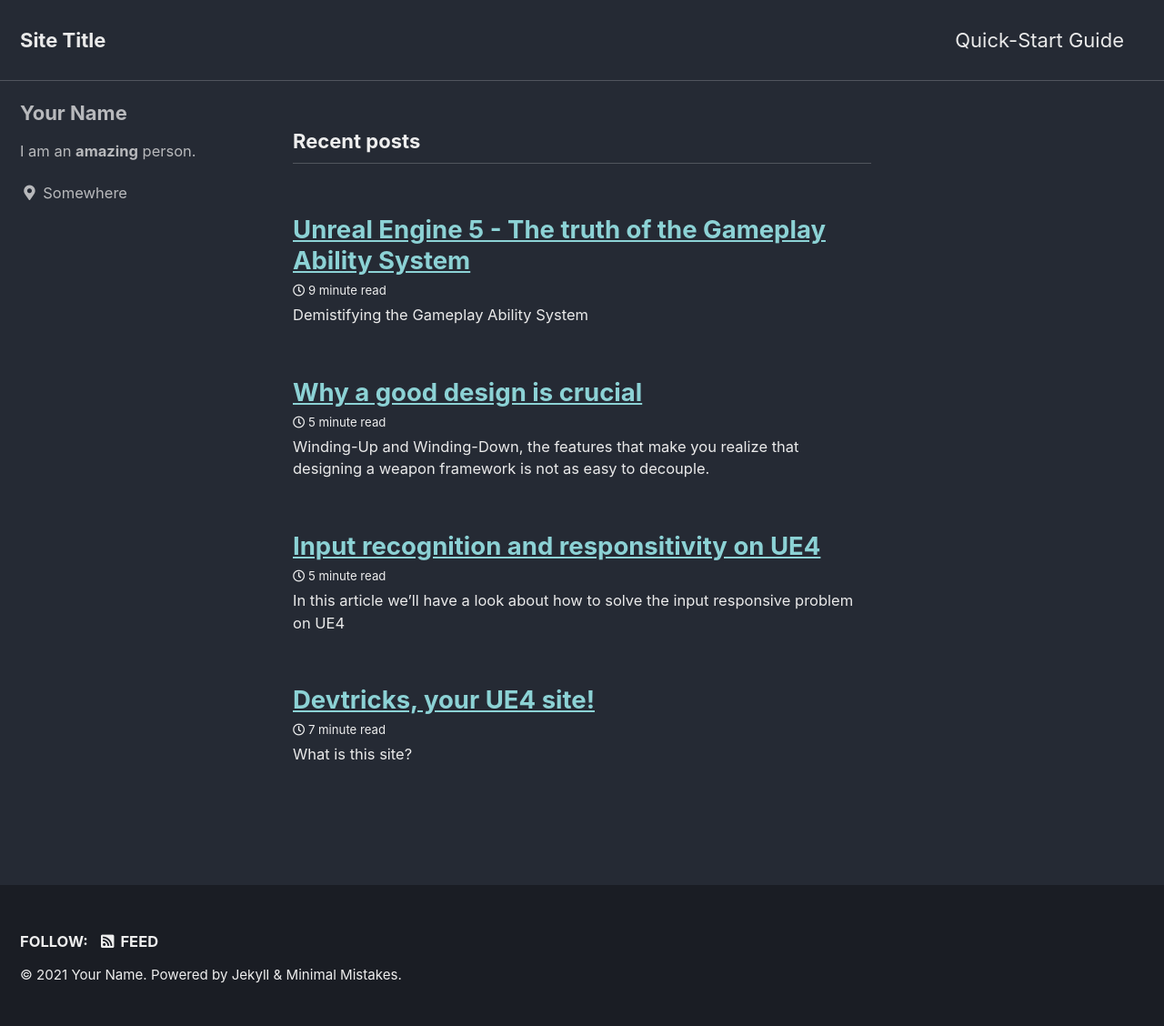
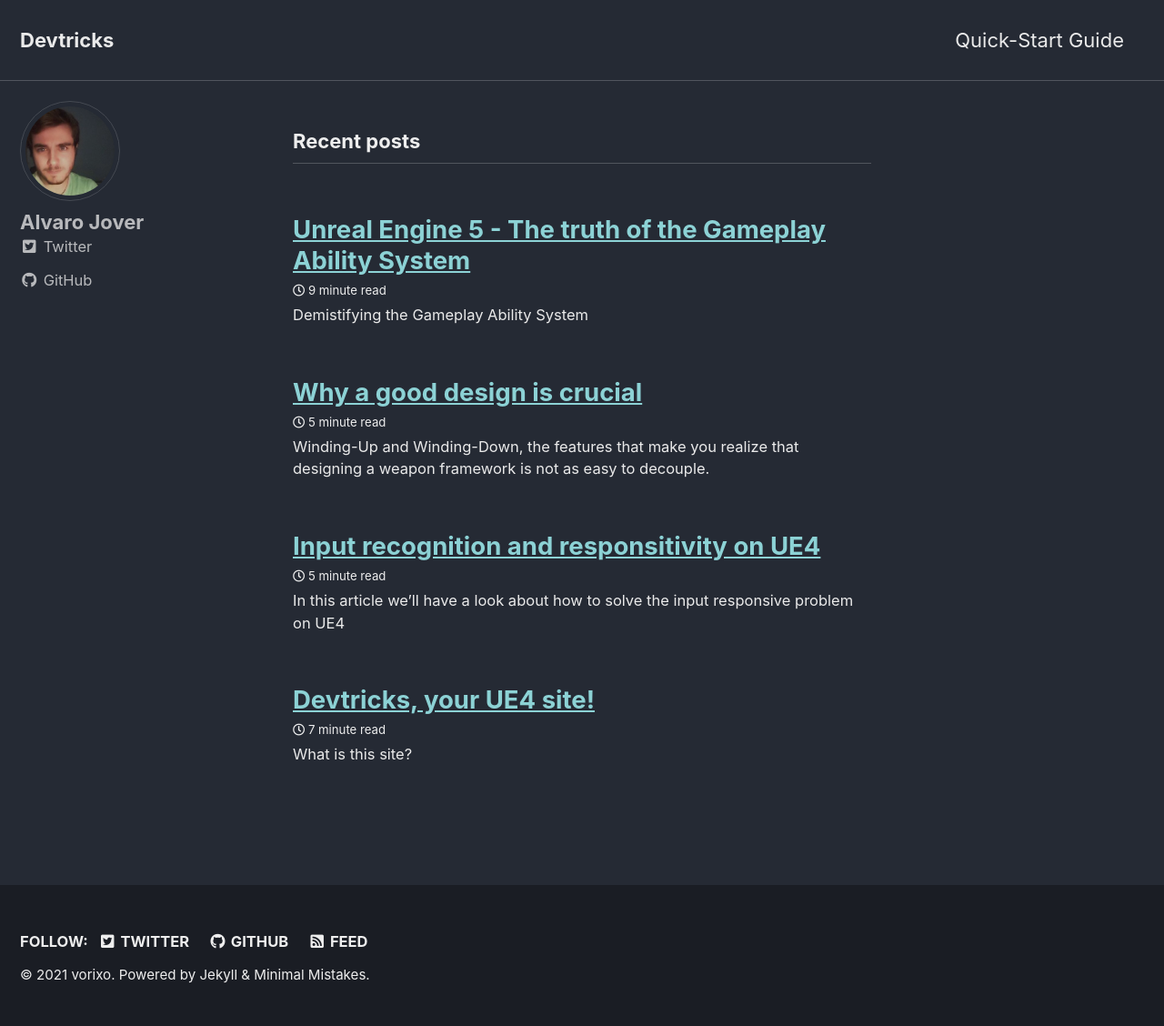
Before and after one commit to vorixo/devtricks, a Jekyll site: the page built from index.html, in a window 1280 px wide. Shown: the whole page at 91% size. Built offline with Jekyll 4.4.1, drawn with Linux system fonts in a browser that asks for light colours; cached includes are drawn as plain includes; the list of posts is cut into pages by our own code.

Commit message:
[UPD] Updating devtricks blog

```diff
--- a/_config.yml
+++ b/_config.yml
@@ -16,11 +16,11 @@
 
 # Site Settings
 locale                   : "en-US"
-title                    : "Site Title"
+title                    : "Devtricks"
 title_separator          : "-"
 subtitle                 : # site tagline that appears below site title in masthead
-name                     : "Your Name"
-description              : "An amazing website."
+name                     : "vorixo"
+description              : "Programming and game development blog"
 url                      : # the base hostname & protocol for your site e.g. "https://mmistakes.github.io"
 baseurl                  : # the subpath of your site, e.g. "/blog"
 repository               : # GitHub username/repo-name e.g. "mmistakes/minimal-mistakes"
@@ -101,10 +101,10 @@
 
 # Site Author
 author:
-  name             : "Your Name"
-  avatar           : # path of avatar image, e.g. "/assets/images/bio-photo.jpg"
-  bio              : "I am an **amazing** person."
-  location         : "Somewhere"
+  name             : "Alvaro Jover"
+  avatar           : assets/images/Meta.png
+  bio              : # "I am an **amazing** person."
+  location         : # "Somewhere"
   email            :
   links:
     - label: "Email"
@@ -115,13 +115,13 @@
       # url: "https://your-website.com"
     - label: "Twitter"
       icon: "fab fa-fw fa-twitter-square"
-      # url: "https://twitter.com/"
+      url: "https://twitter.com/vorixo"
     - label: "Facebook"
       icon: "fab fa-fw fa-facebook-square"
       # url: "https://facebook.com/"
     - label: "GitHub"
       icon: "fab fa-fw fa-github"
-      # url: "https://github.com/"
+      url: "https://github.com/vorixo"
     - label: "Instagram"
       icon: "fab fa-fw fa-instagram"
       # url: "https://instagram.com/"
@@ -131,13 +131,13 @@
   links:
     - label: "Twitter"
       icon: "fab fa-fw fa-twitter-square"
-      # url:
+      url: "https://twitter.com/vorixo"
     - label: "Facebook"
       icon: "fab fa-fw fa-facebook-square"
       # url:
     - label: "GitHub"
       icon: "fab fa-fw fa-github"
-      # url:
+      url: "https://github.com/vorixo"
     - label: "GitLab"
       icon: "fab fa-fw fa-gitlab"
       # url:
--- a/_data/authors.yml
+++ /dev/null
@@ -1,5 +0,0 @@
-Meta:
-  name: Alvaro Jover
-  avatar: assets/images/Meta.png
-  twitter: vorixo
-  github: vorixo
```
